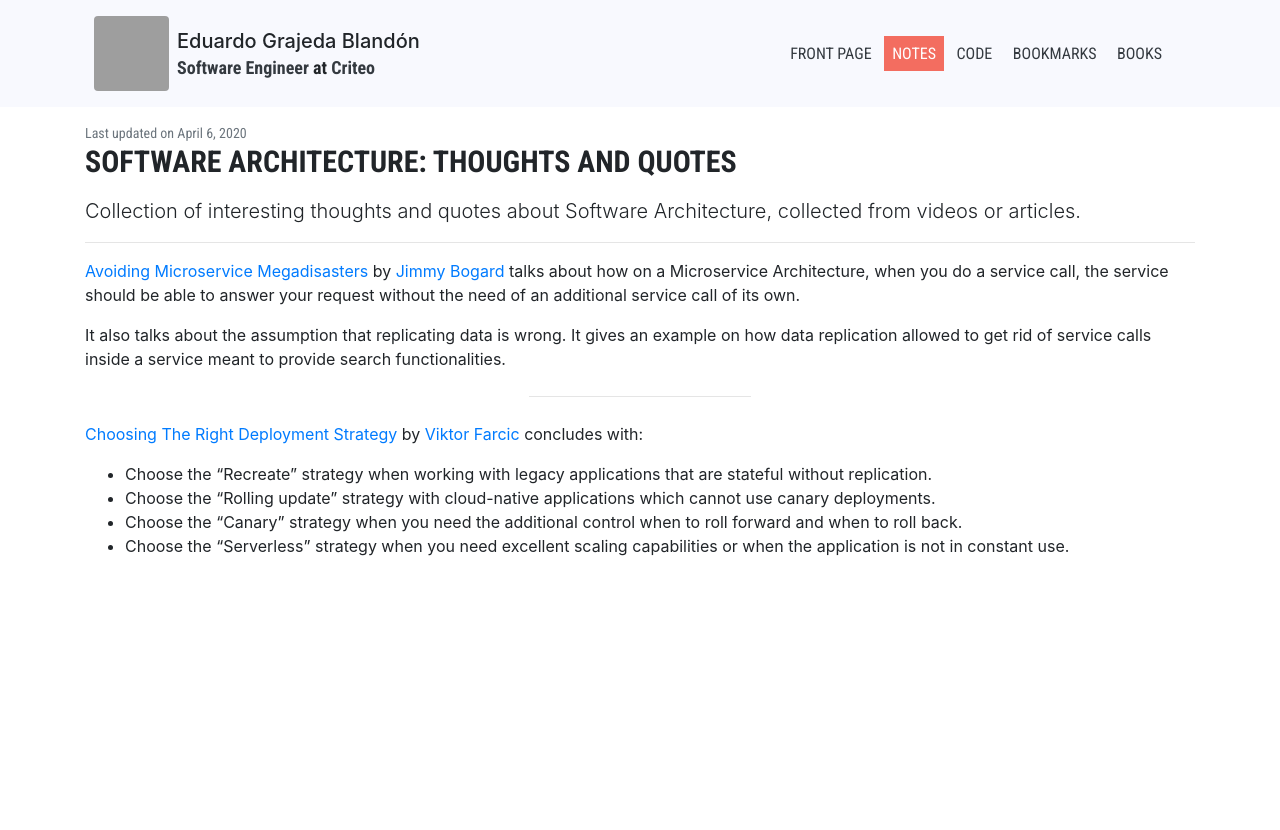
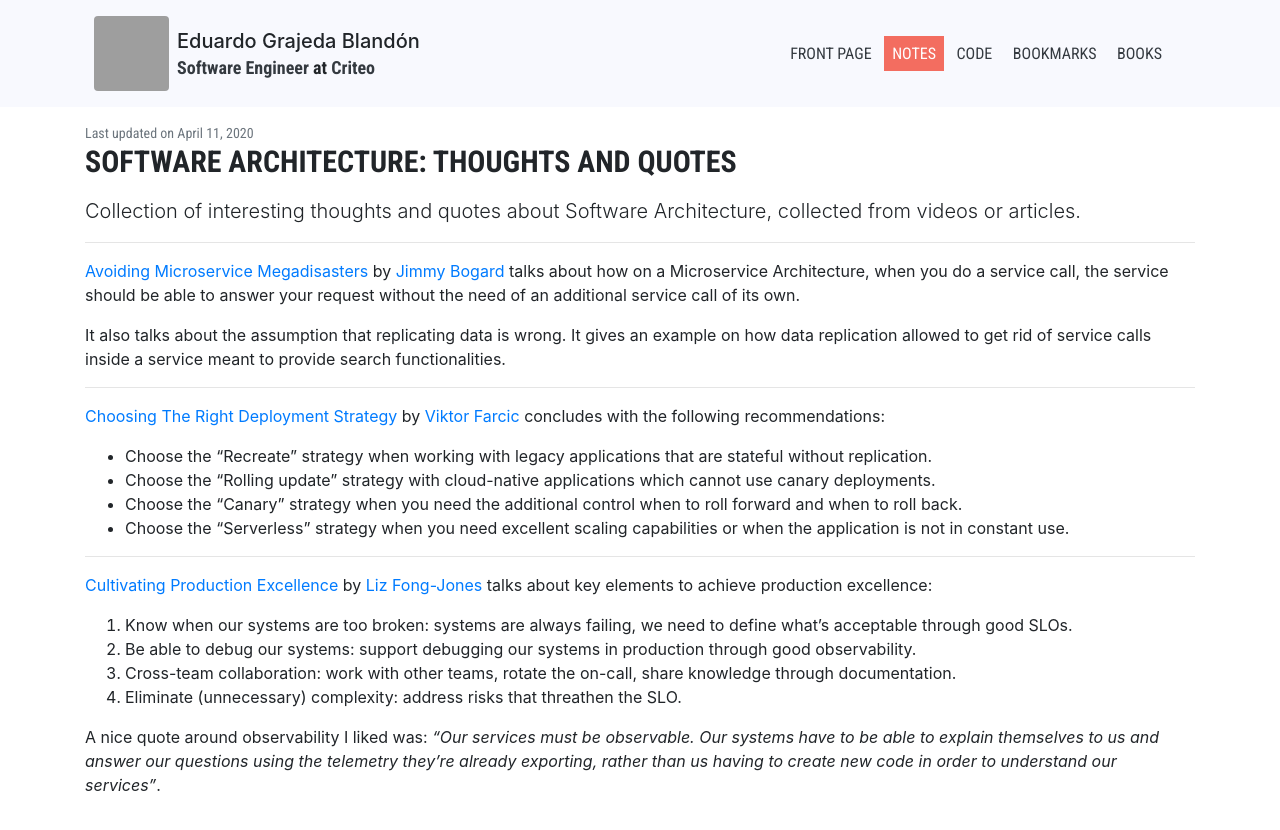
Before and after one commit to egrajeda/www, a Jekyll site: the page built from _notes/software-architecture-thoughts-and-quotes.md, in a window 1280 px wide. Shown: the top 830 px of the page. Built offline with Jekyll 4.4.1, drawn with Linux system fonts in a browser that asks for light colours; grey boxes are pictures that could not be loaded.

Commit message:
Updated notes.

```diff
--- a/_notes/software-architecture-thoughts-and-quotes.md
+++ b/_notes/software-architecture-thoughts-and-quotes.md
@@ -2,7 +2,7 @@
 layout: post
 title: "Software Architecture: Thoughts and quotes"
 tags: [architecture]
-updated: 2020-04-06
+updated: 2020-04-11
 language: en
 ---
 
@@ -10,21 +10,37 @@ language: en
   Collection of interesting thoughts and quotes about Software Architecture, collected from videos or articles.
 </p>
 
-<hr />
+----
 
-[Avoiding Microservice Megadisasters](https://www.youtube.com/watch?v=gfh-VCTwMw8) by [Jimmy Bogard](https://jimmybogard.com)
-talks about how on a Microservice Architecture, when you do a service call, the service should be able to answer your request
-without the need of an additional service call of its own.
+[Avoiding Microservice Megadisasters](https://www.youtube.com/watch?v=gfh-VCTwMw8) by [Jimmy
+Bogard](https://jimmybogard.com) talks about how on a Microservice Architecture, when you do a service call, the service
+should be able to answer your request without the need of an additional service call of its own.
 
-It also talks about the assumption that replicating data is wrong. It gives an example on how data replication allowed to get
-rid of service calls inside a service meant to provide search functionalities.
+It also talks about the assumption that replicating data is wrong. It gives an example on how data replication allowed
+to get rid of service calls inside a service meant to provide search functionalities.
 
-<hr class="small" />
+----
 
-[Choosing The Right Deployment Strategy](https://fosdem.org/2020/schedule/event/choosing_the_right_deployment_strategy) by
-[Viktor Farcic](https://technologyconversations.com) concludes with:
+[Choosing The Right Deployment Strategy](https://fosdem.org/2020/schedule/event/choosing_the_right_deployment_strategy)
+by [Viktor Farcic](https://technologyconversations.com) concludes with the following recommendations:
 
-  * Choose the "Recreate" strategy when working with legacy applications that are stateful without replication.
-  * Choose the "Rolling update" strategy with cloud-native applications which cannot use canary deployments.
-  * Choose the "Canary" strategy when you need the additional control when to roll forward and when to roll back.
-  * Choose the "Serverless" strategy when you need excellent scaling capabilities or when the application is not in constant use.
+* Choose the "Recreate" strategy when working with legacy applications that are stateful without replication.
+* Choose the "Rolling update" strategy with cloud-native applications which cannot use canary deployments.
+* Choose the "Canary" strategy when you need the additional control when to roll forward and when to roll back.
+* Choose the "Serverless" strategy when you need excellent scaling capabilities or when the application is not in
+  constant use.
+
+----
+
+[Cultivating Production Excellence](https://www.youtube.com/watch?v=HiDqrqa34Ls) by [Liz
+Fong-Jones](https://www.lizthegrey.com/) talks about key elements to achieve production excellence:
+
+1. Know when our systems are too broken: systems are always failing, we need to define what's acceptable through good
+   SLOs.
+2. Be able to debug our systems: support debugging our systems in production through good observability.
+3. Cross-team collaboration: work with other teams, rotate the on-call, share knowledge through documentation.
+4. Eliminate (unnecessary) complexity: address risks that threathen the SLO.
+
+A nice quote around observability I liked was: *"Our services must be observable. Our systems have to be able to explain
+themselves to us and answer our questions using the telemetry they're already exporting, rather than us having to create
+new code in order to understand our services"*.
--- a/assets/style.scss
+++ b/assets/style.scss
@@ -50,11 +50,6 @@ code {
   @extend .p-1;
   @extend .text-dark;
   background-color: #f8f9fe;
-}
-
-hr.small {
-  width: 20%;
-  margin: 25px auto;
 }
 
 .egb-index-page, .egb-site-header {
```
